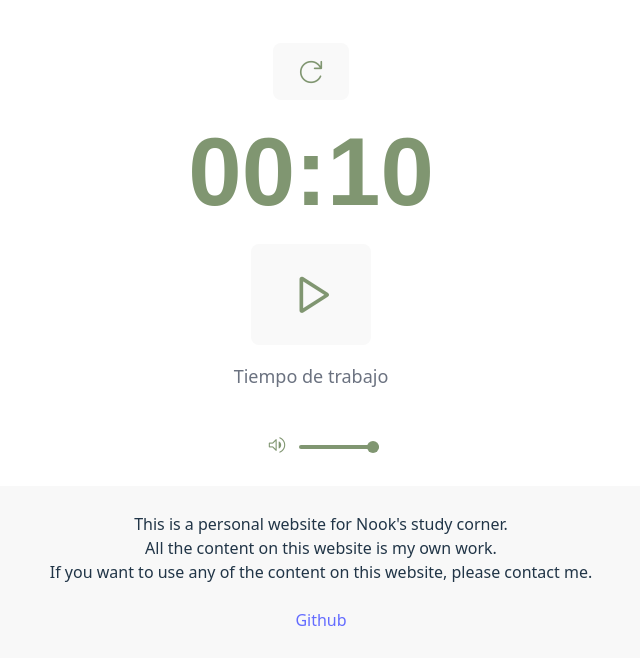
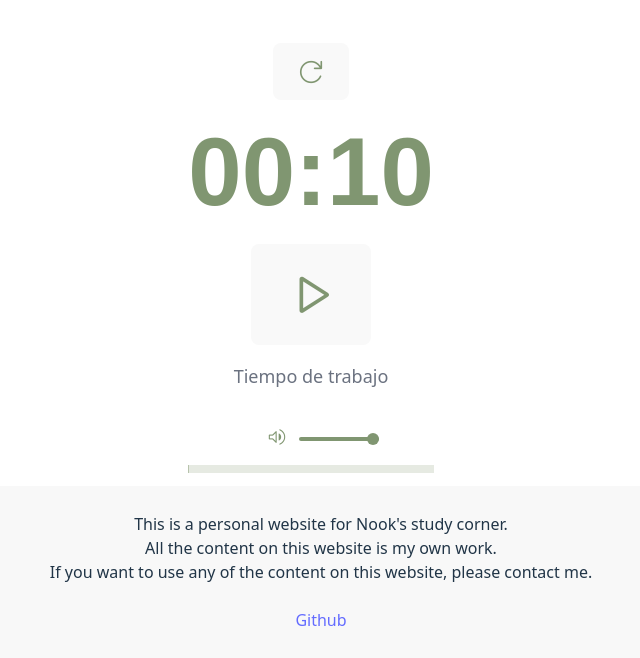
Before and after one commit to arantxaMain/nooks-study-corner-3.0, a React (Vite) app in the folder frontend/: page / in a window 1280 px wide. Shown: the part 142-800 px from the top of the page, without its empty margins (329-969 px from the left). Built offline with nearby package versions, Linux system fonts and the light colour scheme; a web font is replaced by a local one.

Commit message:
paro por hoy antes de que me de algo

```diff
--- a/frontend/src/App.tsx
+++ b/frontend/src/App.tsx
@@ -1,7 +1,6 @@
 import './styles/App.css'
 import Pomodoro from './components/Pomodoro'
 import { TimerProvider } from './contexts/TimerProvider';
-import TimerProgress from './components/TimerProgress'
 
 function App() {
   return (
@@ -11,9 +10,6 @@ function App() {
           <div className="pomodoro-container">
             <Pomodoro />
           </div>
-          <div className="progress-container">
-            <TimerProgress />
-          </div>
         </div>
       </TimerProvider>
     </>
--- a/frontend/src/main.tsx
+++ b/frontend/src/main.tsx
@@ -2,12 +2,16 @@ import { StrictMode } from 'react'
 import { createRoot } from 'react-dom/client'
 import './styles/index.css'
 import BackgroundMusic from './components/BackgroundMusic.tsx'
-
+import TimerProgress from './components/TimerProgress'
+import { TimerProvider } from './contexts/TimerProvider'
 import App from './App.tsx'
 
 createRoot(document.getElementById('root')!).render(
   <StrictMode>
     <App />
     <BackgroundMusic />
+    <TimerProvider>
+      <TimerProgress />
+    </TimerProvider>
   </StrictMode>,
 )
--- a/frontend/src/styles/App.css
+++ b/frontend/src/styles/App.css
@@ -1,7 +1,6 @@
 #root {
   max-width: 1280px;
   margin: 0 auto;
-  padding: 2rem;
   text-align: center;
 }
 
--- a/frontend/src/styles/components/Progress.css
+++ b/frontend/src/styles/components/Progress.css
@@ -3,8 +3,6 @@
   width: 100%;
   overflow: hidden;
   background-color: rgba(128, 150, 113, 0.2);
-  position: relative;
-  bottom: -206px;
 }
 
 .progress-indicator {
```
